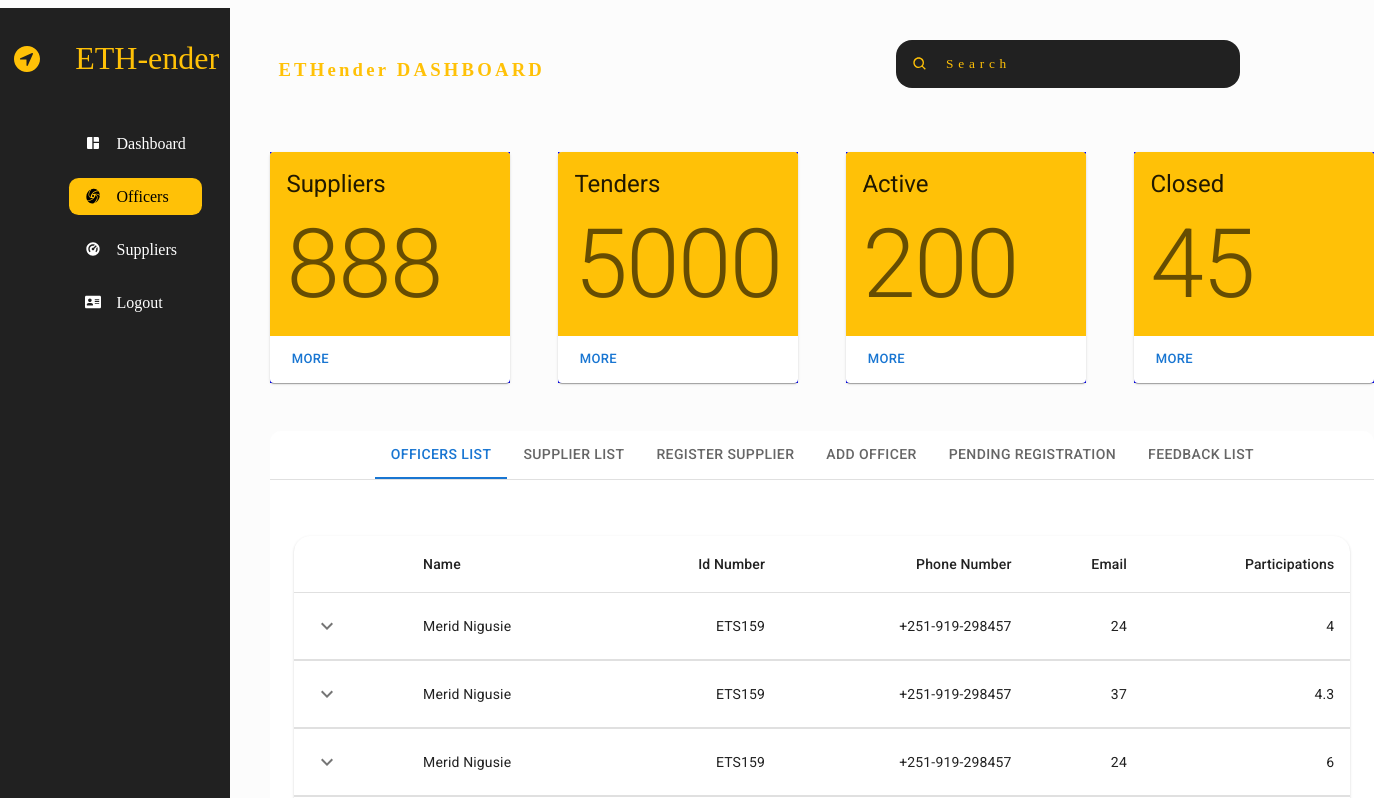
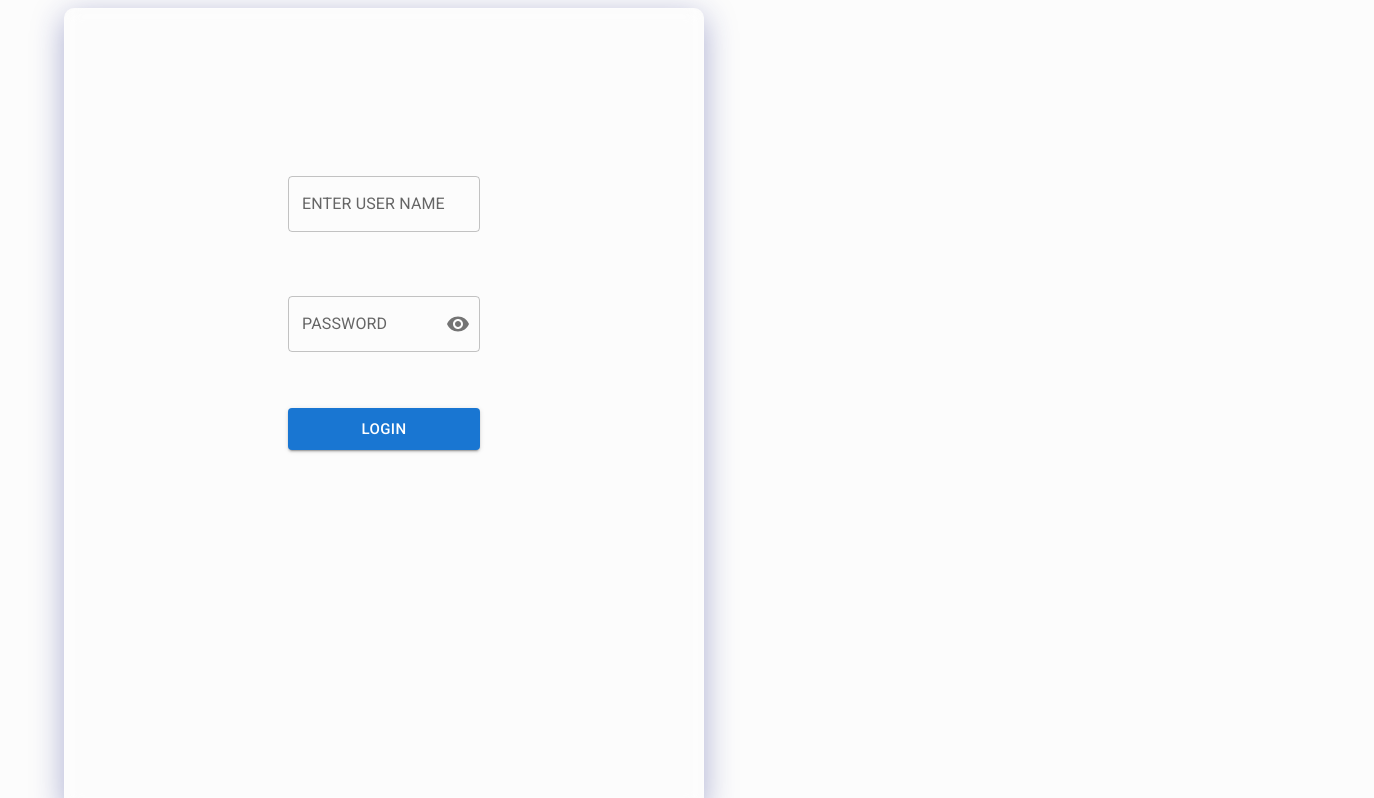
Before and after one commit to sirak32/ETHendeer, a React (Create React App) app in the folder client/eprocurement/: page / in a window 1280 px wide. Shown: the top 798 px of the page, 1374 px wide, since content can reach past the window. Built offline with nearby package versions, Linux system fonts and the light colour scheme.

Commit message:
login ui and api works fine and well

```diff
--- a/client/eprocurement/src/App.js
+++ b/client/eprocurement/src/App.js
@@ -2,7 +2,7 @@ import styled from "styled-components";
 import SideBar from "./components/supplier/Dashboard/SideBar.jsx";
 import NavBar from "./components/supplier/Dashboard/NavBar";
 import Tenderlist from "./components/supplier/Dashboard/TenderList.jsx";
-import Login from "./components/supplier/Dashboard/Login";
+// import Login from "./components/supplier/Dashboard/Login";
 import AdminDashboard from './pages/AdminDashBoard';
 import OfficerDashboard from "./pages/OfficerDashboard";
 import { BrowserRouter as Router, Routes, Route, Link } from "react-router-dom";
@@ -10,6 +10,7 @@ import SupplierDashboard from "./pages/SupplierDashboard";
 import OfficersList from "./pages/OfficersList.jsx";
 import AddOfficer from "./pages/AddOfficer.jsx";
 import TenderDetail from "./pages/TenderDetail";
+import Login from "./pages/Login"
 
 // import InputAdornments from "./components/supplier/Dashboard/AddTenderForm.jsx";
 
@@ -18,7 +19,7 @@ const App = () => {
     // <AdminDashboard />
     <Router>
     <Routes>
-                 <Route exact path='/' element={<AdminDashboard/>}></Route>
+                 <Route exact path='/' element={<Login/>}></Route>
                  <Route exact path='/tender-detail' element={<TenderDetail/>}></Route>
                  <Route exact path='/add-officer' element={<AddOfficer/>}></Route>
                  <Route exact path='/officers-list' element={<OfficersList/>}></Route>
--- a/client/eprocurement/src/components/supplier/Dashboard/BasicTab.jsx
+++ b/client/eprocurement/src/components/supplier/Dashboard/BasicTab.jsx
@@ -64,10 +64,9 @@ export default function BasicTabs(props) {
         <Table data={props.data}/>
       </TabPanel>
       <TabPanel value={value} index={2}>
-        Item Three
       </TabPanel>
       <TabPanel value={value} index={2}>
-        <Table/>
+        <Table data={props.data}/>
       </TabPanel>
     </Box>
   );
--- a/client/eprocurement/src/components/supplier/Dashboard/ProgressBar.jsx
+++ b/client/eprocurement/src/components/supplier/Dashboard/ProgressBar.jsx
@@ -1,13 +1,23 @@
 import * as React from 'react';
 import Stack from '@mui/material/Stack';
-import CircularProgress from '@mui/material/CircularProgress';
+import LinearProgress from '@mui/material/LinearProgress';
 
-export default function CircularColor() {
+export default function LinearColor() {
   return (
-    <Stack sx={{ color: 'grey.500' }} spacing={2} direction="row">
-      <CircularProgress color="secondary" />
-      <CircularProgress color="success" />
-      <CircularProgress color="inherit" />
+    <Stack sx={{ width: '100%', color: 'grey.500' }} spacing={2}>
+      <LinearProgress color="secondary" />
+      <LinearProgress color="success" />
+      <LinearProgress color="inherit" />
+      <LinearProgress color="secondary" />
+      <LinearProgress color="success" />
+      <LinearProgress color="inherit" />
+      <LinearProgress color="secondary" />
+      <LinearProgress color="success" />
+      <LinearProgress color="inherit" />
+      <LinearProgress color="secondary" />
+      <LinearProgress color="success" />
+      <LinearProgress color="inherit" />
+
     </Stack>
   );
 }
--- a/client/eprocurement/src/components/supplier/Dashboard/SideBar.jsx
+++ b/client/eprocurement/src/components/supplier/Dashboard/SideBar.jsx
@@ -15,7 +15,7 @@ import { BrowserRouter as Router,Routes, Route, Link } from 'react-router-dom';
 import Login from './Login'
 import { Table } from "@mui/material";
 export default function Sidebar(props) {
-  const [currentLink, setCurrentLink] = useState(1);
+  const [currentLink, setCurrentLink] = useState(0);
   const [navbarState, setNavbarState] = useState(false);
   const html = document.querySelector("html");
   html.addEventListener("click", () => setNavbarState(false));
@@ -75,9 +75,9 @@ export default function Sidebar(props) {
               {props.menu.map((menI,i)=>(
                 <li
                 className={currentLink === i ? "active" : "none"}
-                onClick={() => setCurrentLink(1)}
+                onClick={() => setCurrentLink(i)}
               >
-                <a href="/">
+                <a href="#">
                   {iconChoose(i)}
                   <span> {menI}</span>
                 </a>
--- /dev/null
+++ b/client/eprocurement/src/pages/Login.jsx
@@ -0,0 +1,111 @@
+import Visibility from '@mui/icons-material/Visibility';
+import VisibilityOff from '@mui/icons-material/VisibilityOff';
+import { Button, Container, FormControl, IconButton, InputAdornment, InputLabel, OutlinedInput, TextField } from '@mui/material';
+import React from 'react'
+import styled from 'styled-components';
+import axios from 'axios'
+const Login = () => {
+
+    const [type, setType] = React.useState("");
+    const [values, setValues] = React.useState({
+        username: "",
+        password: "",
+        showPassword: false,
+      });
+    const handleTypeChange = (event) => {
+      setType(event.target.value);
+    };
+    const handleClickShowPassword = () => {
+        setValues({
+          ...values,
+          showPassword: !values.showPassword,
+        });
+      };
+      const handleChange = (prop) => (event) => {
+        setValues({ ...values, [prop]: event.target.value });
+        console.log(values)
+      };
+
+      const handleMouseDownPassword = (event) => {
+        event.preventDefault();
+      };
+      const handleSubmit=(e)=>{
+          e.preventDefault();
+    axios.post('http://localhost:5001/officer-login', {
+        username: values.username,
+        password: values.password
+      })
+      .then(function (response) {
+        alert(response.data.succes);
+      })
+      .catch((e)=>console.log(e.response.status))
+    //
+        //   alert(`username - ${values.username} \npassword -  ${values.password}`)
+        //   console.log(values.username)
+      }
+  return (
+      <form onSubmit={handleSubmit}>
+
+      <Container>
+    <Wrapper>
+        <TextField
+                sx={{ m: 1, width: "15vw" }}
+                onChange={handleChange("username")}
+
+            name="userName"
+            color="success"
+            label="Enter User Name"
+            // id="outlined-start-adornment"
+            />{" "}
+          <FormControl sx={{ m: 1, width: "15vw" }} variant="outlined">
+            <InputLabel htmlFor="outlined-adornment-password">
+              Password
+            </InputLabel>
+            <OutlinedInput
+              //   id="outlined-adornment-password"
+              type={values.showPassword ? "text" : "password"}
+              value={values.password}
+              onChange={handleChange("password")}
+              endAdornment={
+                  <InputAdornment position="end">
+                  <IconButton
+                    aria-label="toggle password visibility"
+                    onClick={handleClickShowPassword}
+                    onMouseDown={handleMouseDownPassword}
+                    edge="end"
+                    >
+                    {values.showPassword ? <VisibilityOff /> : <Visibility />}
+                  </IconButton>
+                </InputAdornment>
+              }
+              label="Password"
+              />
+          </FormControl>
+          <Button type='submit' sx={{width:'15vw'}} color='primary' variant='contained' size='large'> Login</Button>
+    </Wrapper>
+              </Container>
+                        </form>
+  )
+}
+const Wrapper=styled.div`
+display: flex;
+  align-items: center;
+  flex-direction: column;
+  height: 80vh;
+  width: 50vw;
+  gap:3rem;
+  background: rgba(255, 255, 255, 0.15);
+  box-shadow: 0 8px 32px 0 rgba(31, 38, 135, 0.37);
+  backdrop-filter: blur(8.5px);
+  -webkit-backdrop-filter: blur(8.5px);
+  border-radius: 10px;
+  color: #ffffff;
+  text-transform: uppercase;
+  letter-spacing: 0.4rem;
+  padding-top:10rem;
+`;
+
+const loginApi=(e)=>{
+    //  console.log(e.target[0].value,e.target[1].value)
+  }
+export default Login
--- a/client/eprocurement/src/pages/OfficerDashboard.jsx
+++ b/client/eprocurement/src/pages/OfficerDashboard.jsx
@@ -7,13 +7,14 @@ import BasicTabs from "../components/supplier/Dashboard/BasicTab.jsx";
 import MediaCard from "../components/supplier/Dashboard/TenderPost.jsx";
 import Modal from "../components/supplier/Dashboard/Modal";
 import { useSelector, useDispatch, connect } from "react-redux";
-import { useEffect } from "react";
+import { useEffect,useState } from "react";
 import Dash from "../components/supplier/Dashboard/Dash";
 import { fetchTender } from "../actions/tenderAction";
 import ProgressBar from '../components/supplier/Dashboard/ProgressBar'
 const App = ({ tenders, fetchTenders }) => {
   const tender = useSelector((state) => state.loading);
   const dispatch = useDispatch();
+  // const [tendeN,setTenderN]=useState(null)
   const menus = ["Dashboard", "Tender", "Suppliers", "Logout"];
   useEffect(() => {
     // dispatch({type:'SET_LOADING'})
@@ -41,17 +42,16 @@ const App = ({ tenders, fetchTenders }) => {
         <div className="grid">
           <div className="row__one">
             <Wrapper>
-              <h1>{tender}</h1>
+              {/* <h1>{tender}</h1> */}
               <Dash title="Suppliers" number="888" />
-              <Dash title="Tenders" number="5000" />
+              <Dash title="Tenders" number={tenders.length} />
               <Dash title="Active" number="200" />
               <Dash title="Closed" number="45" />
             </Wrapper>
             {/* <Table /> */}
             <BasicTabs data={OptmTender} />
-            {t}
-            <h1>{tenders[10].description}</h1>
-            <h1>Hey {tender}</h1>
+            {/* <h1>{tenders[10].description}</h1> */}
+            {/* <h1>Hey {tender}</h1> */}
             {/* <Modal/> */}
             {/* <MediaCard/>             */}
           </div>
@@ -65,7 +65,25 @@ const App = ({ tenders, fetchTenders }) => {
     //   <NavBar/>
     //   <Table/>
     // </>
+    <>
+    <Div>
+      <SideBar menu={menus} />
+      <Section>
+        <NavBar />
+        <div className="grid">
+          <div className="row__one">
+
+            {/* <Table /> */}
     <ProgressBar/>
+            {/* {t} */}
+            {/* <Modal/> */}
+            {/* <MediaCard/>             */}
+          </div>
+          <div className="row__two"></div>
+        </div>
+      </Section>
+    </Div>
+    </>
   );
 };
 
```
Also changed, not shown: 1 other file (tests, documents, lock files or other folders).
